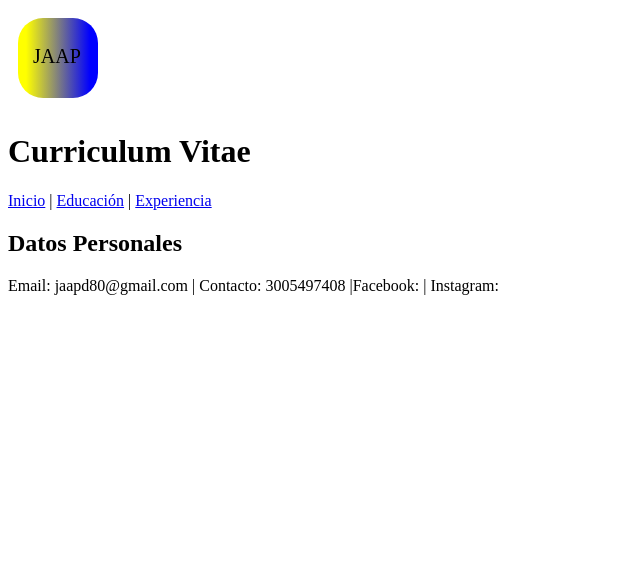
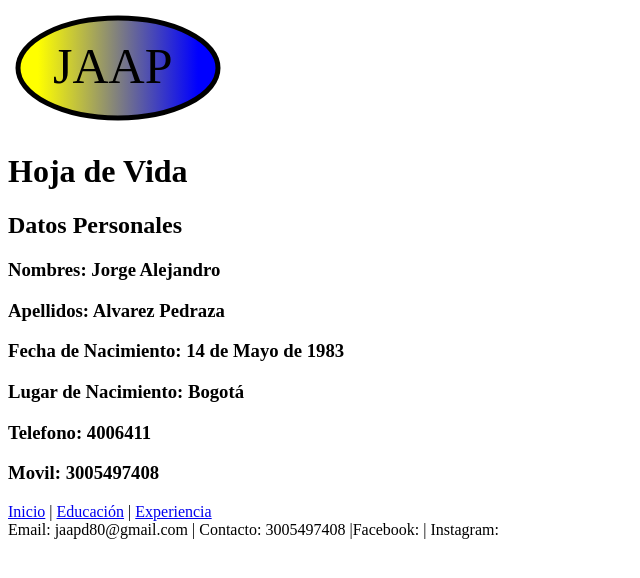
Before and after one commit to jorgealvarez1408/Fundamentos-HTML, a plain HTML site: page educacion.html in a window 1280 px wide. Shown: the whole page, without its empty margins (0-640 px from the left). Drawn offline with Linux system fonts and the light colour scheme.

Commit message:
Cambio estructura de etiquetas semánticas; con contenido de página principal

```diff
--- a/educacion.html
+++ b/educacion.html
@@ -6,7 +6,8 @@
     <title>Educación</title>
   </head>
   <body>
-    <svg width="100" height="100" viewBox="0 0 100 100">
+    <header>
+      <svg width="220" height="120" viewBox="0 0 220 120">
         <g>
         <defs>
             <linearGradient id="gradiente1">
@@ -15,23 +16,25 @@
             </linearGradient>
         </defs>
         </g>
-      <rect x="10" y="10" rx="25" ry="25" width="80" height="80" fill="url(#gradiente1)"/>
-      <text fill="black" font-size="20" font-family="algerian" x="25" Y="55">JAAP</text>
+        <ellipse stroke="black" stroke-width="5" cx="110" cy="60" rx="100" ry="50" width="80" height="80" fill="url(#gradiente1)"/>
+        <text fill="black" font-size="50" font-family="algerian" x="45" Y="75">JAAP</text>
       </svg>
-    <header>
-      <h1>Curriculum Vitae</h1>
+      <h1>Hoja de Vida</h1>
     </header>
+    <section>
+      <article class="">
+        <h2>Datos Personales</h2>
+        <h3>Nombres: Jorge Alejandro</h3>
+        <h3>Apellidos: Alvarez Pedraza</h3>
+        <h3>Fecha de Nacimiento: 14 de Mayo de 1983</h3>
+        <h3>Lugar de Nacimiento: Bogotá</h3>
+        <h3>Telefono: 4006411</h3>
+        <h3>Movil: 3005497408</h3>
+      </article>
+    </section>
     <nav>
       <a href="index.html">Inicio</a> | <a href="educacion.html">Educación</a> | <a href="experiencia.html">Experiencia</a>
     </nav>
-    <section>
-      <article class="">
-        <h2>Datos Personales</h2>
-      </article>
-      <article class="">
-        <p></p>
-      </article>
-    </section>
     <footer>Email: jaapd80@gmail.com | Contacto: 3005497408 |Facebook: | Instagram:</footer>
   </body>
 </html>
```
Lines whose indentation alone changed are shown as unchanged.
